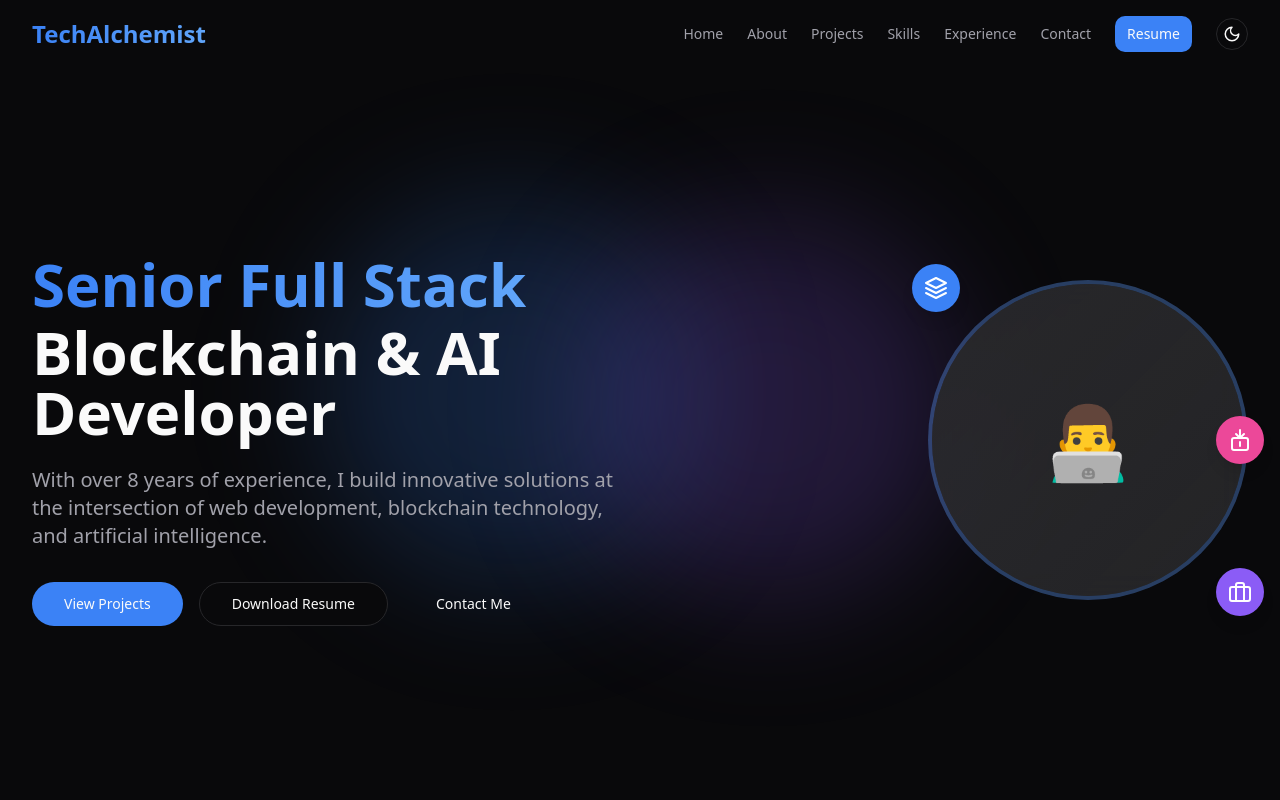
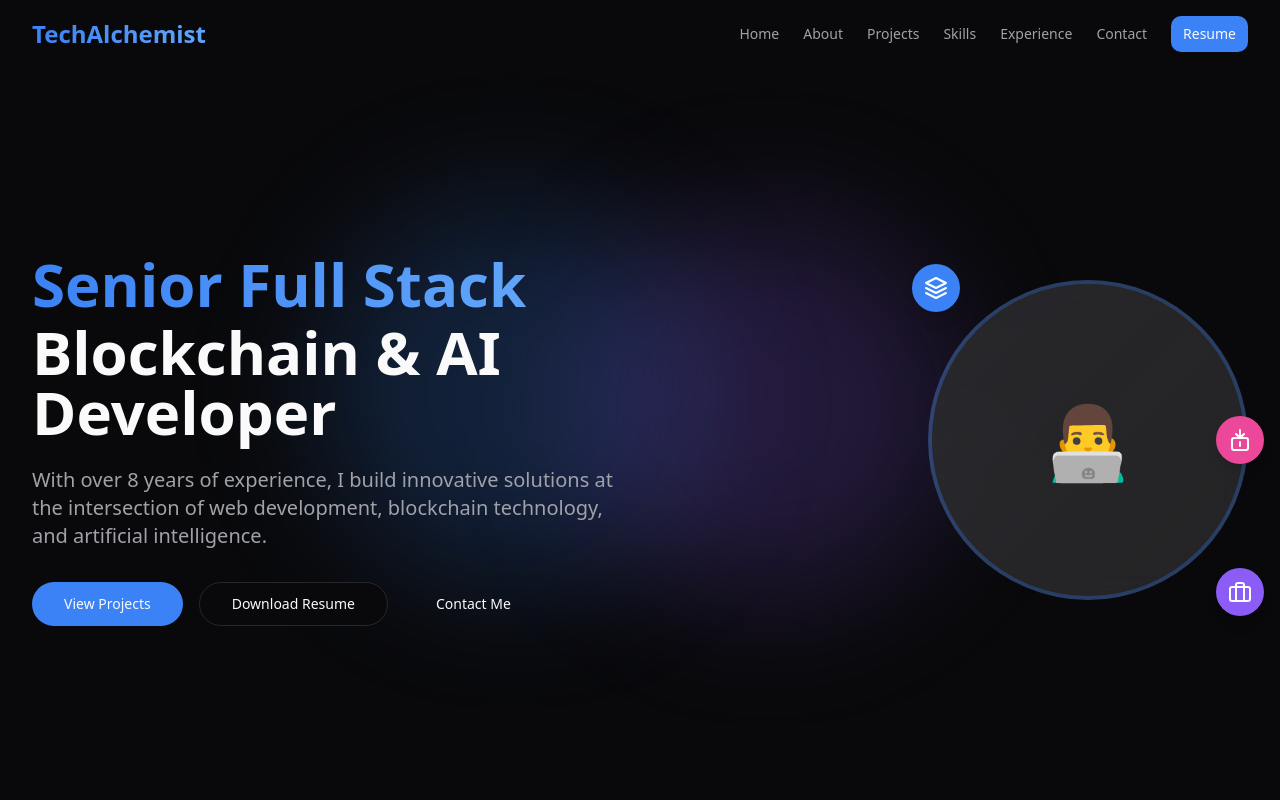
Before and after one commit to Sheliepov/the-tech-alchemist-showcase, a React (Vite) app: page / in a window 1280 px wide. Shown: the top 800 px of the page. Built offline with nearby package versions, Linux system fonts and the light colour scheme.

Commit message:
Remove light/dark mode toggle
Removed the light/dark mode toggle button from the header.

```diff
--- a/src/components/layout/Header.tsx
+++ b/src/components/layout/Header.tsx
@@ -2,14 +2,10 @@
 import React, { useState, useEffect } from "react";
 import { Link } from "react-router-dom";
 import { Button } from "@/components/ui/button";
-import { Sun, Moon } from "lucide-react";
 
 const Header = () => {
   const [isScrolled, setIsScrolled] = useState(false);
   const [isMobileMenuOpen, setIsMobileMenuOpen] = useState(false);
-  const [theme, setTheme] = useState(
-    () => localStorage.getItem("theme") || "light"
-  );
 
   useEffect(() => {
     const handleScroll = () => {
@@ -21,17 +17,6 @@ const Header = () => {
       window.removeEventListener("scroll", handleScroll);
     };
   }, []);
-
-  // Theme effect
-  useEffect(() => {
-    document.documentElement.classList.remove("light", "dark");
-    document.documentElement.classList.add(theme);
-    localStorage.setItem("theme", theme);
-  }, [theme]);
-
-  const toggleTheme = () => {
-    setTheme((t) => (t === "dark" ? "light" : "dark"));
-  };
 
   const navItems = [
     { name: "Home", href: "#home" },
@@ -80,13 +65,6 @@ const Header = () => {
           <Button variant="default" size="sm">
             Resume
           </Button>
-          <button
-            className="ml-3 border border-input rounded-full p-1.5 bg-card hover:bg-secondary transition-colors"
-            onClick={toggleTheme}
-            aria-label="Toggle theme"
-          >
-            {theme === "dark" ? <Sun size={18} /> : <Moon size={18} />}
-          </button>
         </nav>
         {/* Mobile Menu Toggle */}
         <button
@@ -124,13 +102,6 @@ const Header = () => {
             <Button variant="default" size="sm" className="w-full">
               Resume
             </Button>
-            <button
-              className="mt-3 border border-input rounded-full p-1.5 bg-card hover:bg-secondary transition-colors w-fit self-end"
-              onClick={toggleTheme}
-              aria-label="Toggle theme"
-            >
-              {theme === "dark" ? <Sun size={18} /> : <Moon size={18} />}
-            </button>
           </div>
         </nav>
       )}
```
